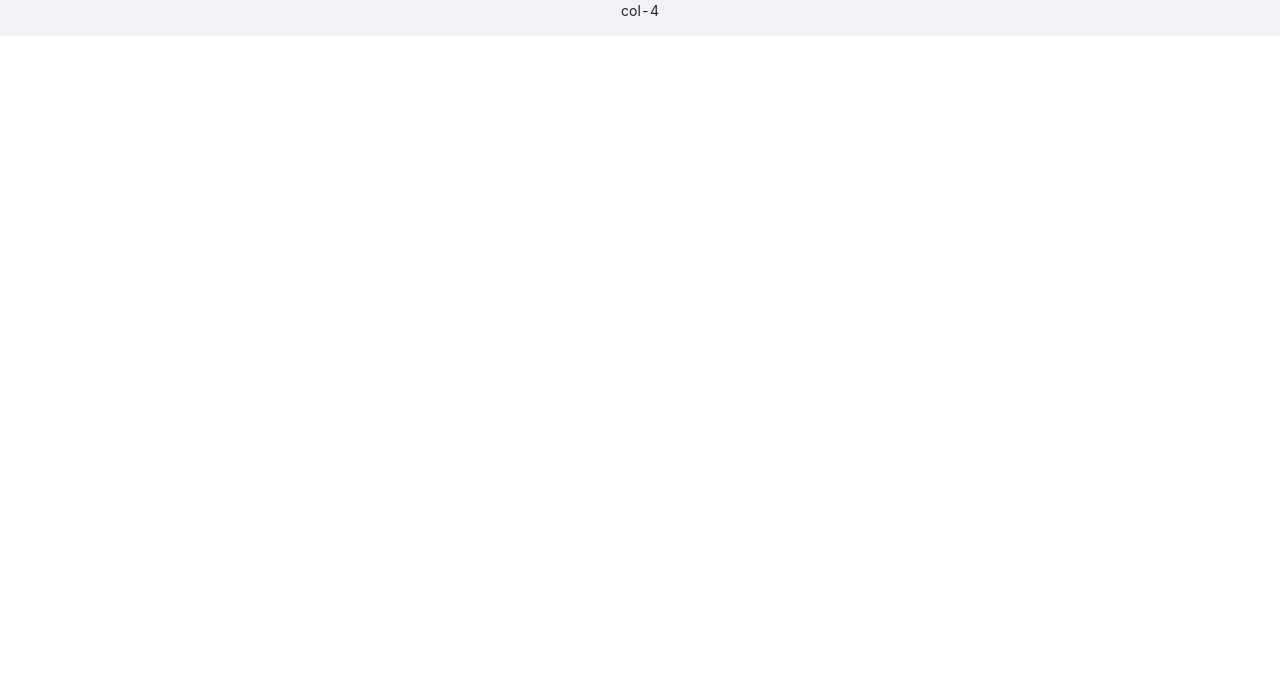
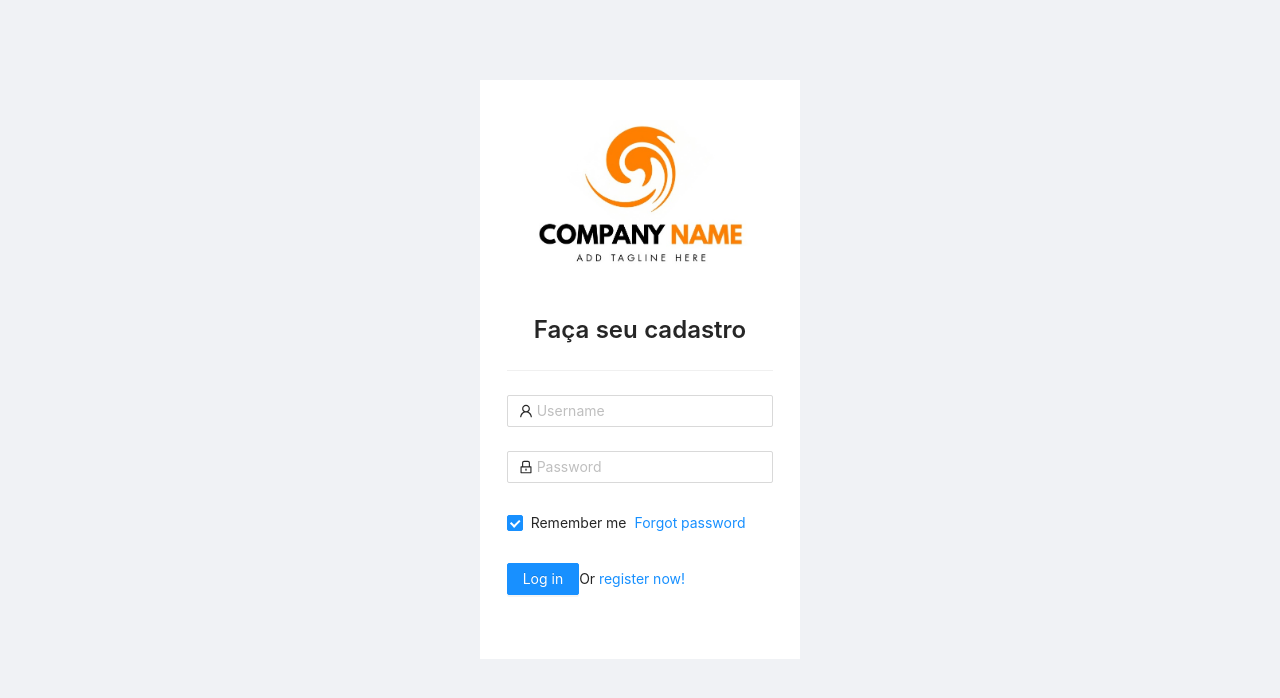
Before and after one commit to Fagnerkenedy/galeria-web, a React (Create React App) app: page /cadastro in a window 1280 px wide. Shown: the top 698 px of the page. Built offline with nearby package versions, Linux system fonts and the light colour scheme.

Commit message:
Alterações

```diff
--- a/src/App.css
+++ b/src/App.css
@@ -1,3 +1,27 @@
-.App {
+.site-layout-content {
+  min-height: 280px;
+  padding: 24px;
+  background: #fff;
+}
+
+.user-row-cadastro{
+  height: 100vh;
+  width: 100vw;
+}
+
+.user-content-cadastro {
+  width: 100%;
+  margin-top: 10vh;
+  padding-top: 40px;
+  padding-bottom: 40px;
+  background: #fff;
+}
+
+.user-cadastro-title{
   text-align: center;
 }
+
+.user-cadastro-logo{
+  max-width: 100%;
+  margin-bottom: 40px;
+}
--- a/src/App.js
+++ b/src/App.js
@@ -4,20 +4,19 @@ import './App.css';
 
 import Home from "./Home"
 import Cadastro from "./component/users/Cadastro"
-import Layout from "./component/layout"
+import Login from "./component/users/Login"
 import PageNotFound from "./PageNotFound"
 
 function App() {
   return (
     <div className="App">
       <BrowserRouter>
-        <Layout>
-          <Routes>
-            <Route exact path="/" element={<Home />} />
-            <Route exact path="/cadastro" element={<Cadastro />} />
-            <Route path="*" element={<PageNotFound />} />
-          </Routes>
-        </Layout>
+        <Routes>
+          <Route exact path="/" element={<Home />} />
+          <Route exact path="/cadastro" element={<Cadastro />} />
+          <Route exact path="/login" element={<Login />} />
+          <Route path="*" element={<PageNotFound />} />
+        </Routes>
       </BrowserRouter>
     </div>
   );
--- a/src/component/layout/index.js
+++ /dev/null
@@ -1,16 +0,0 @@
-import React from 'react';
-import { Layout as AntdLayout, } from 'antd';
-
-const { Content } = AntdLayout;
-
-function Layout({ children }) {
-  return (
-    <>
-      <AntdLayout>
-        <Content>{children}</Content>
-      </AntdLayout>
-    </>
-  );
-}
-
-export default Layout;
--- a/src/component/users/Cadastro.jsx
+++ b/src/component/users/Cadastro.jsx
@@ -1,18 +1,91 @@
 import { LockOutlined, UserOutlined } from '@ant-design/icons';
-import { Button, Checkbox, Form, Input, Row, Col, Layout } from 'antd';
+import { Layout, Row, Col, Button, Checkbox, Form, Input, Typography, Divider } from 'antd';
 import React from 'react';
 
+import logo from '../../img/logo.jpg';
+
 const { Content } = Layout;
-const DemoBox = (props) => <p className={`height-${props.value}`}>{props.children}</p>;
+const { Title } = Typography;
 
-const Cadastro = () => (
 
-    <Row justify="space-around" align="middle">
-        <Col span={4}>
-            <DemoBox value={100}>col-4</DemoBox>
-        </Col>
-    </Row>
 
-);
+const Cadastro =  () => {
+    const onFinish = (values) => {
+        console.log('Received values of form: ', values);
+      };
+      return (
+        <Layout className="layout">
+            <Content>
+                <div className='user-row-cadastro'>
+                <Row>
+                    <Col span={6} offset={9}>
+                        <div className='user-content-cadastro'>
+                            <Row>
+                                <Col span={20} offset={2}>
+                                    <img className='user-cadastro-logo' src={logo} />
+                                    <Title level={3} className='user-cadastro-title'>Faça seu cadastro</Title>
+                                    <Divider />
+                                    <Form
+                                        name="normal_login"
+                                        className="login-form"
+                                        initialValues={{
+                                            remember: true,
+                                        }}
+                                        onFinish={onFinish}
+                                    >
+                                        <Form.Item
+                                            name="username"
+                                            rules={[
+                                            {
+                                                required: true,
+                                                message: 'Please input your Username!',
+                                            },
+                                            ]}
+                                        >
+                                            <Input prefix={<UserOutlined className="site-form-item-icon" />} placeholder="Username" />
+                                        </Form.Item>
+                                        <Form.Item
+                                            name="password"
+                                            rules={[
+                                            {
+                                                required: true,
+                                                message: 'Please input your Password!',
+                                            },
+                                            ]}
+                                        >
+                                            <Input
+                                            prefix={<LockOutlined className="site-form-item-icon" />}
+                                            type="password"
+                                            placeholder="Password"
+                                            />
+                                        </Form.Item>
+                                        <Form.Item>
+                                            <Form.Item name="remember" valuePropName="checked" noStyle>
+                                            <Checkbox>Remember me</Checkbox>
+                                            </Form.Item>
+
+                                            <a className="login-form-forgot" href="">
+                                            Forgot password
+                                            </a>
+                                        </Form.Item>
+
+                                        <Form.Item>
+                                            <Button type="primary" htmlType="submit" className="login-form-button">
+                                            Log in
+                                            </Button>
+                                            Or <a href="">register now!</a>
+                                        </Form.Item>
+                                    </Form>
+
+                                </Col>
+                            </Row>
+                        </div>
+                    </Col>
+                </Row>
+                </div>
+            </Content>
+        </Layout>
+    )
+};
 
 export default Cadastro;
--- a/src/component/users/Login.jsx
+++ b/src/component/users/Login.jsx
@@ -0,0 +1,83 @@
+import { LockOutlined, UserOutlined } from '@ant-design/icons';
+import { Layout, Row, Col, Button, Checkbox, Form, Input } from 'antd';
+import React from 'react';
+const { Content } = Layout;
+
+
+const Login =  () => {
+      const onFinish = (values) => {
+        console.log('Received values of form: ', values);
+      };
+      return (
+        <Layout className="layout">
+            <Content>
+                <div className='user-row-cadastro'>
+                <Row>
+                    <Col span={6} offset={9}>
+                        <div className='user-content-cadastro'>
+                            <Row>
+                                <Col span={20} offset={2}>
+                                    <Form
+                                        name="normal_login"
+                                        className="login-form"
+                                        initialValues={{
+                                            remember: true,
+                                        }}
+                                        onFinish={onFinish}
+                                    >
+                                        <Form.Item
+                                            name="username"
+                                            rules={[
+                                            {
+                                                required: true,
+                                                message: 'Please input your Username!',
+                                            },
+                                            ]}
+                                        >
+                                            <Input prefix={<UserOutlined className="site-form-item-icon" />} placeholder="Username" />
+                                        </Form.Item>
+                                        <Form.Item
+                                            name="password"
+                                            rules={[
+                                            {
+                                                required: true,
+                                                message: 'Please input your Password!',
+                                            },
+                                            ]}
+                                        >
+                                            <Input
+                                            prefix={<LockOutlined className="site-form-item-icon" />}
+                                            type="password"
+                                            placeholder="Password"
+                                            />
+                                        </Form.Item>
+                                        <Form.Item>
+                                            <Form.Item name="remember" valuePropName="checked" noStyle>
+                                            <Checkbox>Remember me</Checkbox>
+                                            </Form.Item>
+
+                                            <a className="login-form-forgot" href="">
+                                            Forgot password
+                                            </a>
+                                        </Form.Item>
+
+                                        <Form.Item>
+                                            <Button type="primary" htmlType="submit" className="login-form-button">
+                                            Log in
+                                            </Button>
+                                            Or <a href="">register now!</a>
+                                        </Form.Item>
+                                    </Form>
+
+                                </Col>
+                            </Row>
+                        </div>
+                    </Col>
+                </Row>
+                </div>
+            </Content>
+        </Layout>
+    )
+};
+
+export default Login;
--- a/src/index.js
+++ b/src/index.js
@@ -1,7 +1,7 @@
 import React from 'react';
 import ReactDOM from 'react-dom/client';
-// import './index.css';
 import App from './App';
+
 import 'antd/dist/antd.min.css'
 
 
```
Also changed, not shown: src/img/logo.jpg (added), src/index.css (deleted).
